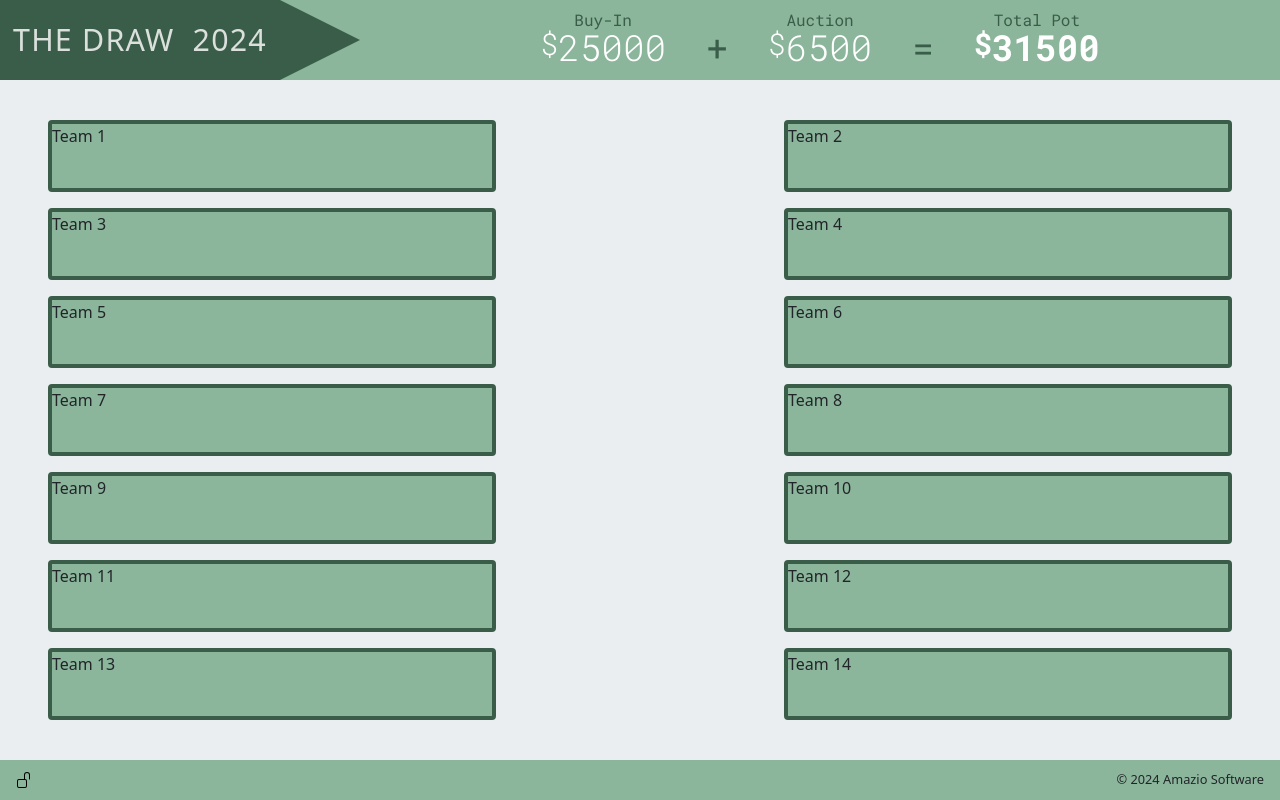
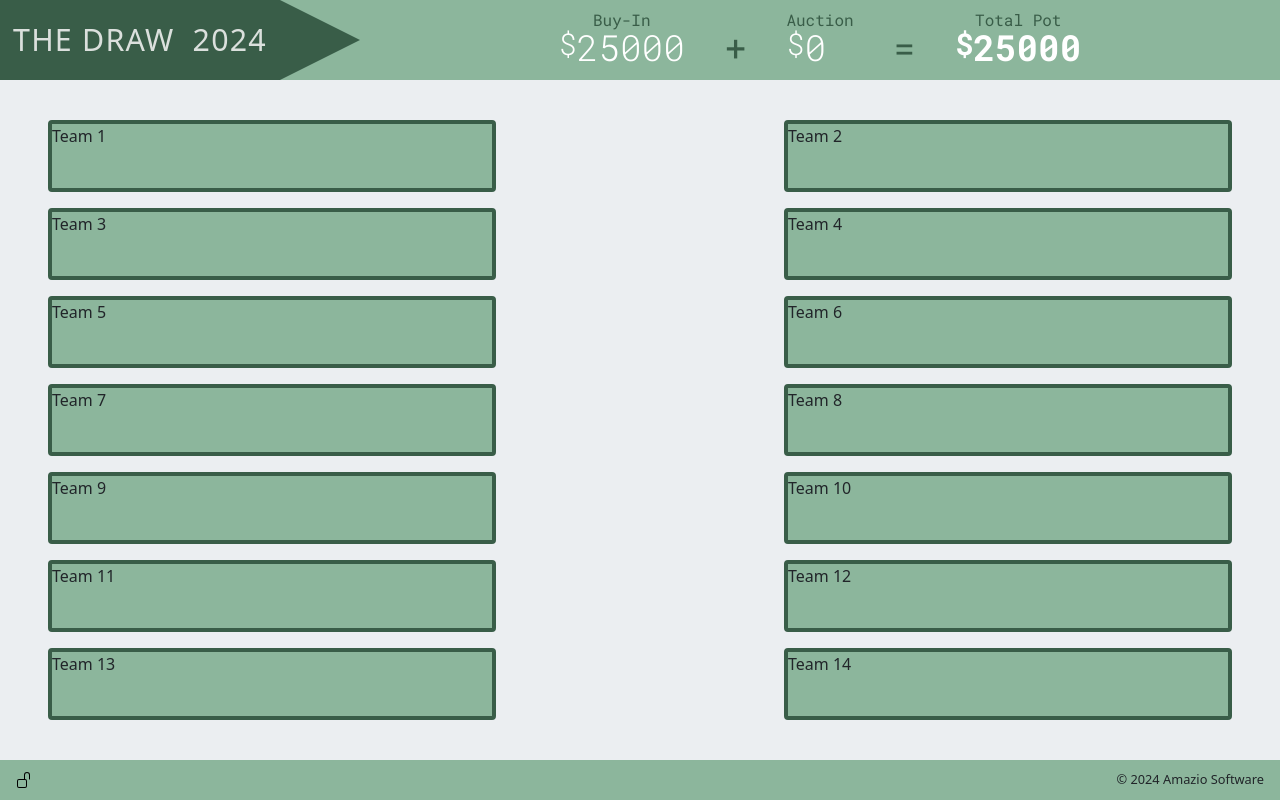
Before and after one commit to amazio/the-draw, a React (Vite) app: page / in a window 1280 px wide. Built offline with nearby package versions, Linux system fonts and the light colour scheme.

Commit message:
Compute auctionPot from teams

```diff
--- a/src/App.jsx
+++ b/src/App.jsx
@@ -11,13 +11,19 @@ function App() {
   const [buyInPot, setBuyInPot] = useState(0);
   const [activeTeam, setActiveTeam] = useState(null);
 
+  let auctionPot = 0;
+
   useEffect(function() {
     const { teams, buyInPot } = stateService.loadStateFromStorage();
     setTeams(teams);
     setBuyInPot(buyInPot);
   }, []);
 
-  const auctionPot = 6500;
+  useEffect(function() {
+    auctionPot = teams.reduce((total, team) => total + team.bid, 0);
+  }, [teams]);
+
+
   return (
     <>
       <Header buyInPot={buyInPot} auctionPot={auctionPot} />
```
